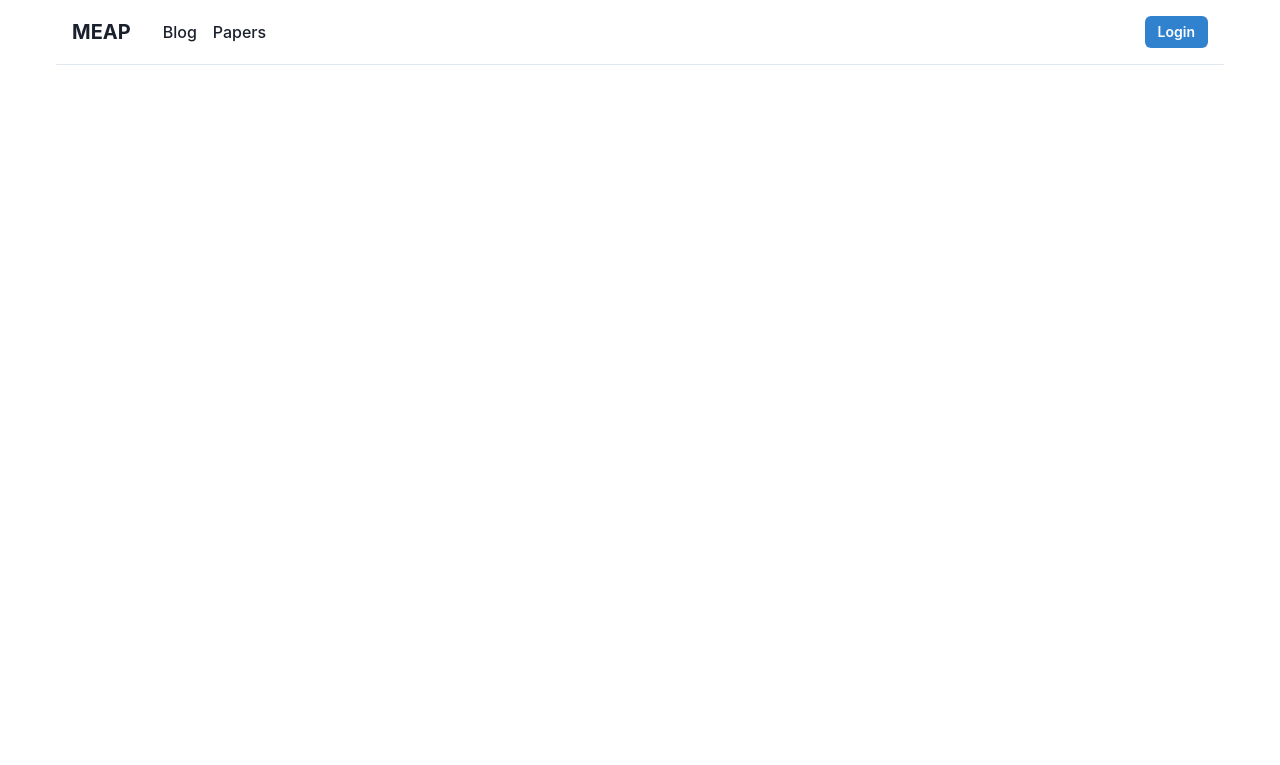
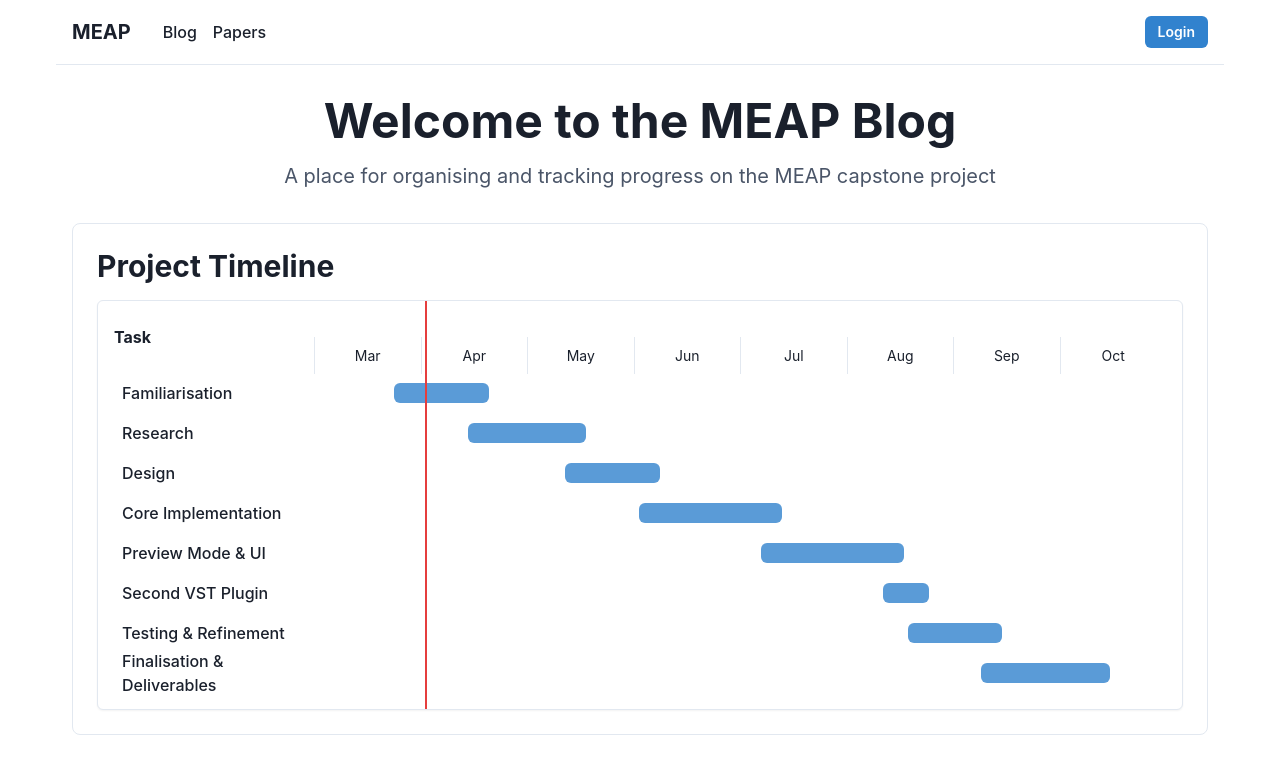
Before and after one commit to Tokeley/MeapLog, a React (Vite) app in the folder frontend/: page / in a window 1280 px wide. Shown: the top 765 px of the page. Built offline with nearby package versions, Linux system fonts and the light colour scheme.

Commit message:
Never mind

```diff
--- a/frontend/src/Routes.tsx
+++ b/frontend/src/Routes.tsx
@@ -10,7 +10,7 @@ import PrivateRoute from './components/PrivateRoute';
 const Routes = () => {
   return (
     <RouterRoutes>
-      <Route path="/#" element={<Home />} />
+      <Route path="/" element={<Home />} />
       <Route path="/blog" element={<Blog />} />
       <Route path="/blog/:id" element={<BlogPost />} />
       <Route path="/papers" element={<Papers />} />
```
